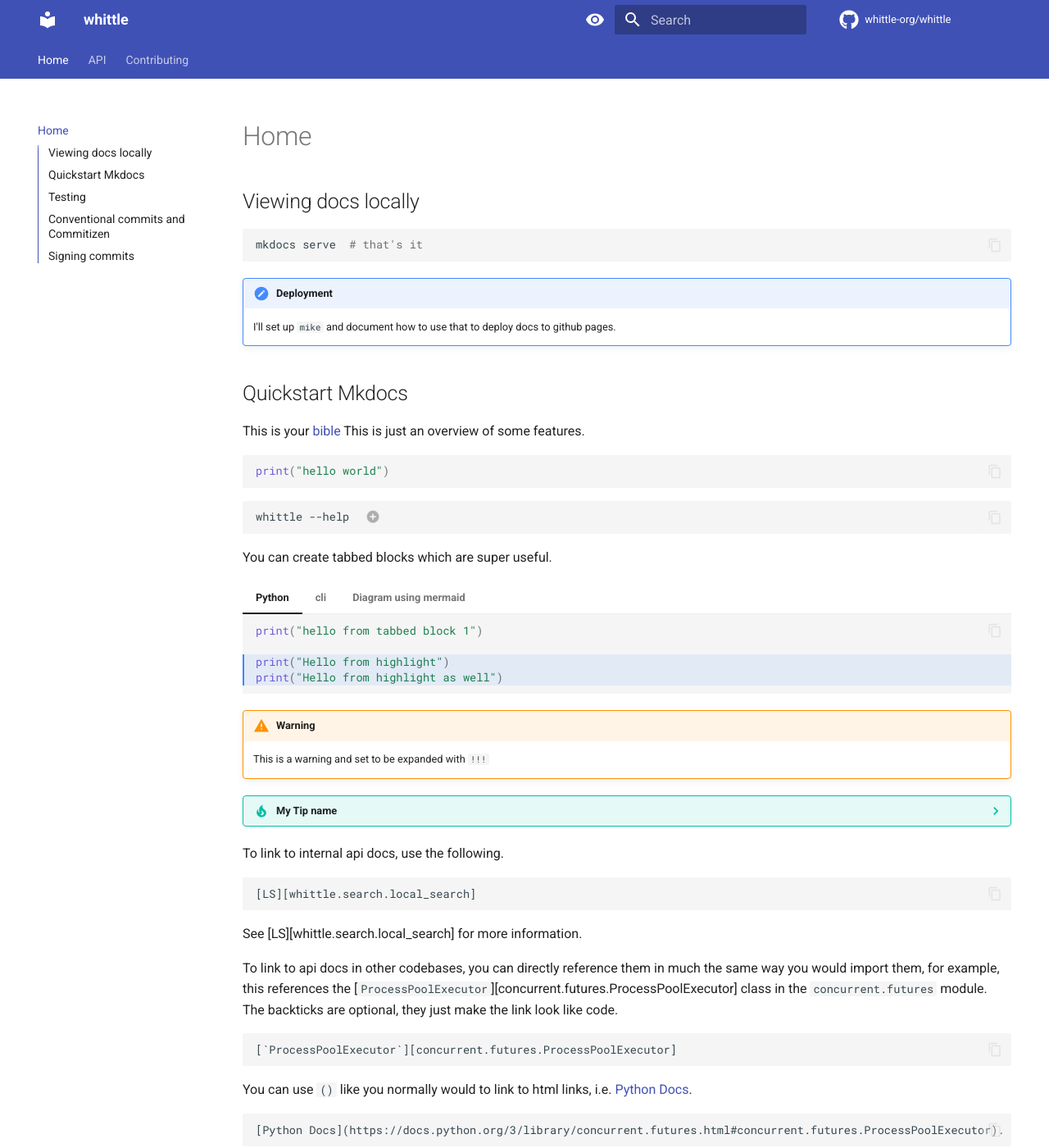
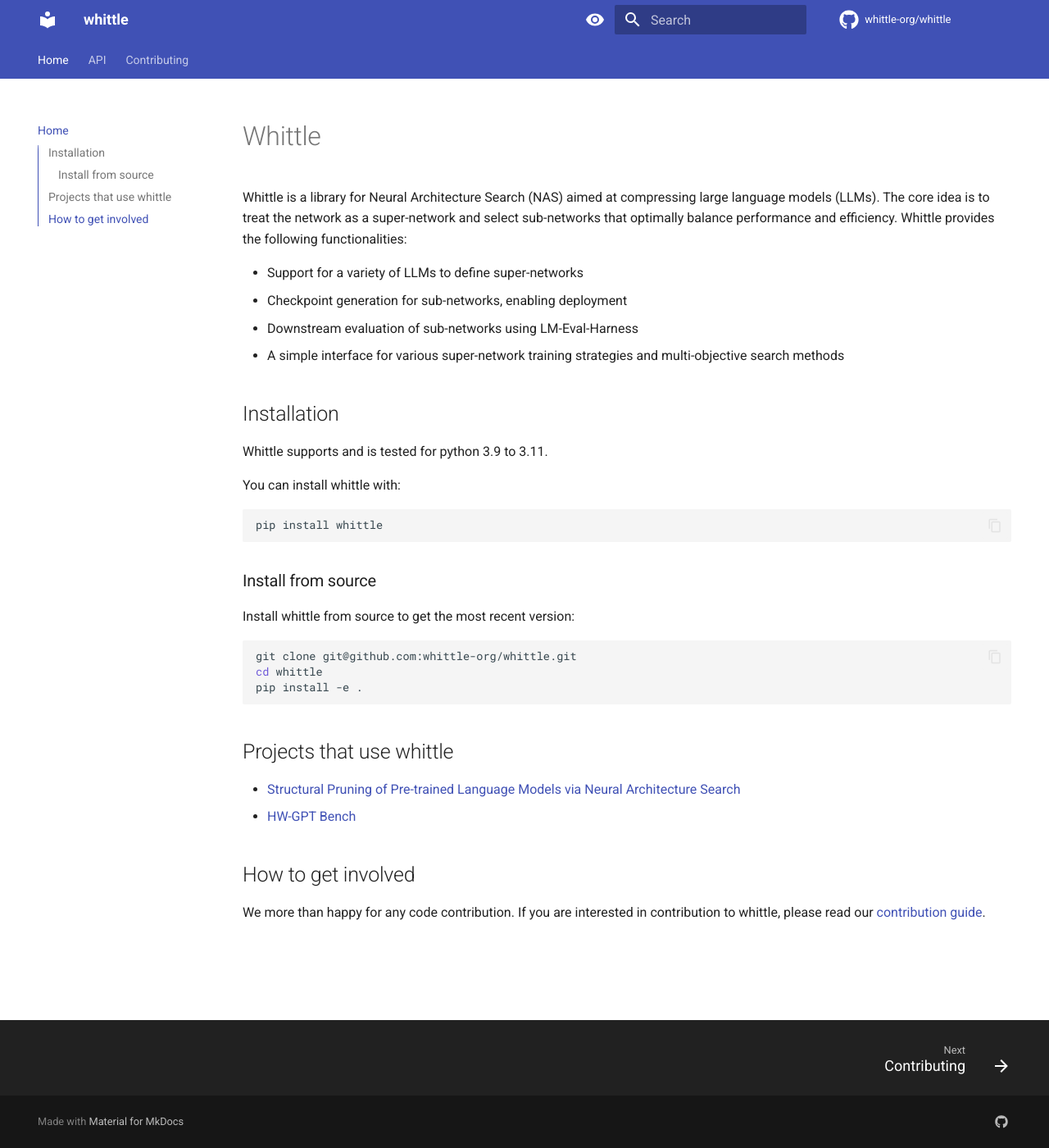
Before and after one commit to whittle-org/whittle, an MkDocs documentation site: the page built from docs/index.md, in a window 1280 px wide and 1400 px high. Shown: the whole window at 82% size. Built offline with MkDocs 1.6.1 and Material for MkDocs 9.7.7, drawn with Linux system fonts in a browser that asks for light colours; comment, search, counter and statistics services are not loaded; the version menu is left out; some of the changed text lies outside the part shown.

Commit message:
add content

````diff
--- a/docs/index.md
+++ b/docs/index.md
@@ -1,100 +1,38 @@
-## Viewing docs locally
+# Whittle
 
+
+Whittle is a library for Neural Architecture Search (NAS) aimed at compressing large language models (LLMs). The core idea is to treat the network as a super-network and select sub-networks that optimally balance performance and efficiency. Whittle provides the following functionalities:
+
+- Support for a variety of LLMs to define super-networks
+- Checkpoint generation for sub-networks, enabling deployment
+- Downstream evaluation of sub-networks using LM-Eval-Harness
+- A simple interface for various super-network training strategies and multi-objective search methods
+
+## Installation
+
+Whittle supports and is tested for python 3.9 to 3.11.
+
+You can install whittle with:
 ```bash
-mkdocs serve  # that's it
+pip install whittle
 ```
 
-!!! todo "Deployment"
 
-    I'll set up `mike` and document how to use that to deploy docs to github pages.
+### Install from source
 
-## Quickstart Mkdocs
-This is your [bible](phttps://squidfunk.github.io/mkdocs-material/reference/)
-This is just an overview of some features.
-
-```python
-print("hello world")
+Install whittle from source to get the most recent version:
+```bash
+git clone git@github.com:whittle-org/whittle.git
+cd whittle
+pip install -e .
 ```
 
-```bash
-whittle --help  # (1)!
-```
+## Projects that use whittle
 
-1. Look, an admonation! You can put `code` in here too!
-```python
-print("cool")
-```
+- [Structural Pruning of Pre-trained Language Models via Neural Architecture Search](https://github.com/whittle-org/plm_pruning)
+- [HW-GPT Bench](https://github.com/automl/HW-GPT-Bench)
 
-You can create tabbed blocks which are super useful.
+## How to get involved
 
-=== "Python"
-
-    ```python hl_lines="3-4"
-    print("hello from tabbed block 1")
-
-    print("Hello from highlight")
-    print("Hello from highlight as well")
-    ```
-
-=== "cli"
-
-    ```bash
-    whittle --help
-    ```
-
-=== "Diagram using mermaid"
-
-    ``` mermaid
-    graph LR
-      A[Start] --> B{Error?};
-      B -->|Yes| C[Hmm...];
-      C --> D[Debug];
-      D --> B;
-      B ---->|No| E[Yay!];
-    ```
-
-!!! warning
-
-    This is a warning and set to be expanded with `!!!`
-
-??? tip "My Tip name"
-
-    This is a closed tip with `???`
-
-To link to internal api docs, use the following.
-
-```
-[LS][whittle.search.local_search]
-```
-
-See [LS][whittle.search.local_search] for more information.
-
-To link to api docs in other codebases, you can directly reference them
-in much the same way you would import them, for example, this references
-the [`ProcessPoolExecutor`][concurrent.futures.ProcessPoolExecutor] class in the `concurrent.futures` module.
-The backticks are optional, they just make the link look like code.
-
-```
-[`ProcessPoolExecutor`][concurrent.futures.ProcessPoolExecutor]
-```
-
-You can use `()` like you normally would to link to html links,
-i.e. [Python Docs](https://docs.python.org/3/library/concurrent.futures.html#concurrent.futures.ProcessPoolExecutor).
-
-```
-[Python Docs](https://docs.python.org/3/library/concurrent.futures.html#concurrent.futures.ProcessPoolExecutor).
-```
-
-You can also link directly to other pages in your repo if you need using a relative syntax,
-
-```
-[API](./contributing)
-```
-
-You can directly include the content of other files if you need, but I've rarely had a use for it. The main one
-was really for including the `CONTIBUTING.md` file in the `docs/contributing.md` file.
-
-This is all that has to be done. The path is relative to the root of the repo (where you execute the command from).
-```
---8<-- "CONTRIBUTING.md"
-```
+We more than happy for any code contribution. If you are interested in contribution to whittle,
+please read our [contribution guide](contributing.md).
````
